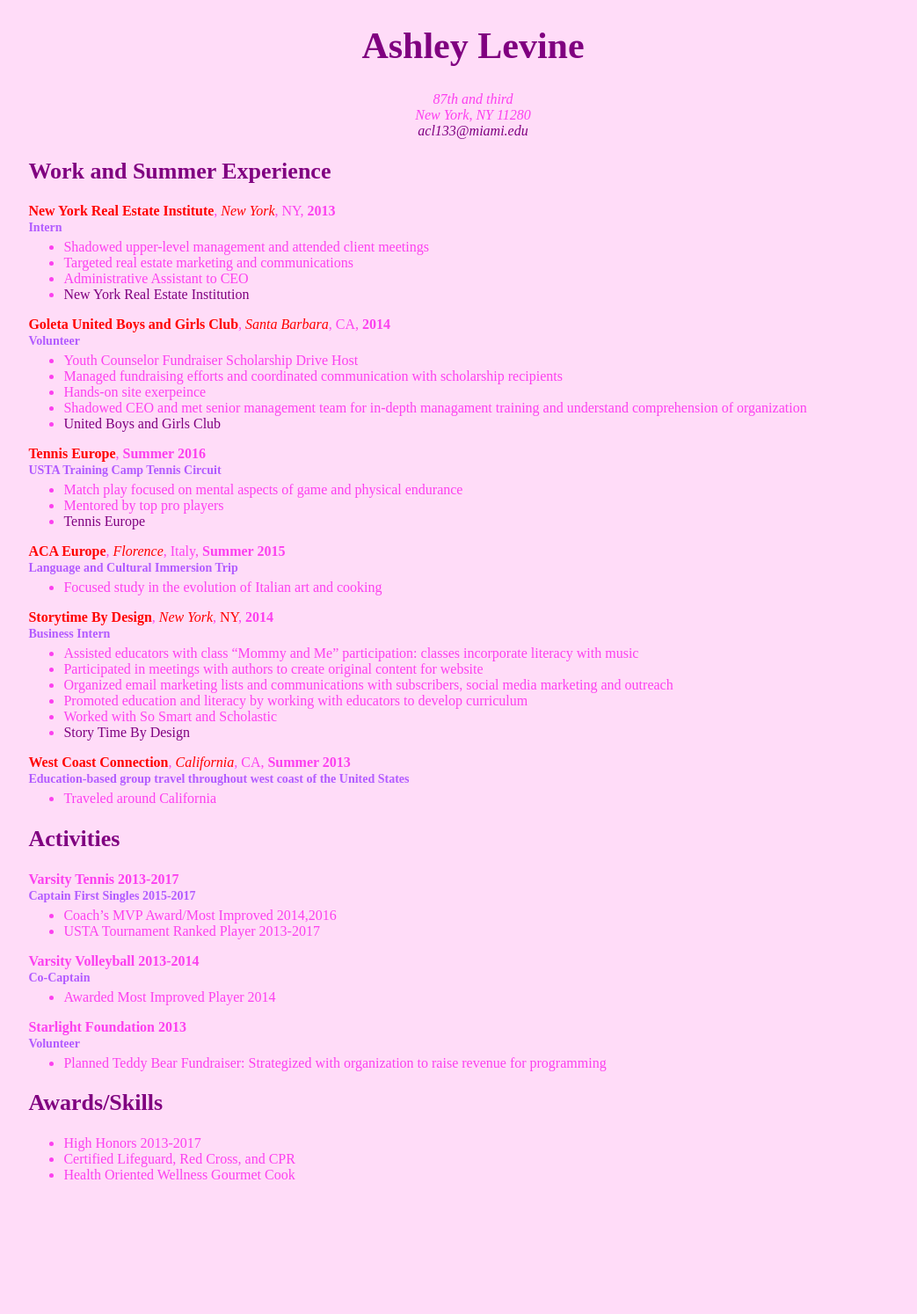
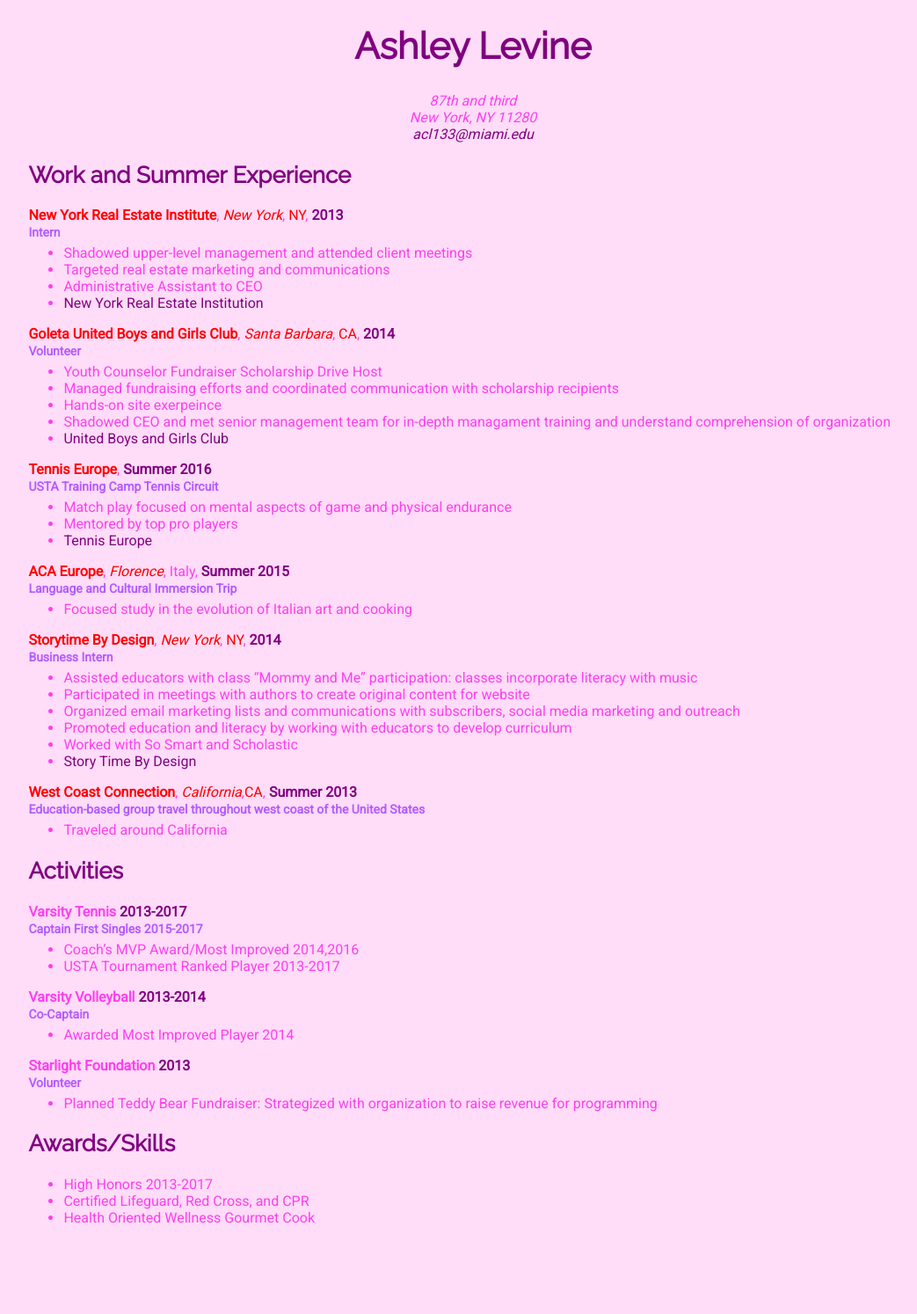
Before and after one commit to ashleycosette/weblab, a PHP site: page /homework/cssresume in a window 1280 px wide. Shown: the whole page at 88% size, without its empty margins (102-1145 px from the left). Before the commit the page ends 1341 px from the top, so only its background shows below. Run offline with PHP 8.4, Linux system fonts and the light colour scheme.

Commit message:
edited CSS resume

```diff
--- a/homework/cssresume/css/master.css
+++ b/homework/cssresume/css/master.css
@@ -1,6 +1,7 @@
 body {
   background: rgba(255, 214, 247, 0.84);
   color: rgb(252, 64, 239);
+  font-family: 'Roboto', sans-serif;
 }
 
 #name {
@@ -10,11 +11,16 @@
   font-size: 42px;
 }
 
+.year {
+  color: purple;
+}
+
 
 
 address {
   color: rgb(252, 64, 239);
   text-align: center;
+  font-family: 'Roboto', sans-serif;
 }
 
 a {
@@ -58,3 +64,7 @@
   color: rgb(178, 91, 255);
   font-size: 14px;
 }
+
+.final {
+ margin-bottom: 100px;
+}
--- a/homework/cssresume/index.html
+++ b/homework/cssresume/index.html
@@ -3,6 +3,7 @@
   <head>
     <meta charset="utf-8">
     <title>Ashley Levine</title>
+    <link href="https://fonts.googleapis.com/css?family=Raleway|Roboto" rel="stylesheet">
     <link rel="stylesheet" href="css/master.css">
   </head>
   <body>
@@ -17,7 +18,7 @@
     <main class="container">
       <h2>Work and Summer Experience</h2>
 
-<strong class="company">New York Real Estate Institute</strong>, <em>New York</em>, NY, <strong>2013</strong><br>
+<strong class="company">New York Real Estate Institute</strong>, <em>New York</em>, <span class="state">NY</span>, <strong class="year">2013</strong><br>
 <b>Intern</b>
 <ul>
     <li>Shadowed upper-level management and attended client meetings</li>
@@ -26,7 +27,7 @@
     <li><a href="http://www.nyrei.com" target="_blank">New York Real Estate Institution</a></li>
 </ul>
 
-<strong  class="company">Goleta United Boys and Girls Club</strong>, <em>Santa Barbara</em>, CA, <strong>2014</strong><br>
+<strong  class="company">Goleta United Boys and Girls Club</strong>, <em>Santa Barbara</em>, <span class="state">CA</span>, <strong class="year">2014</strong><br>
 <b>Volunteer</b>
 <ul>
   <li>Youth Counselor Fundraiser Scholarship Drive Host</li>
@@ -36,7 +37,7 @@
   <li><a href="http://www.unitedbg.org" target="_blank">United Boys and Girls Club</a></li>
 </ul>
 
-<strong  class="company">Tennis Europe</strong>, <strong>Summer 2016</strong><br>
+<strong  class="company">Tennis Europe</strong>, <strong class="year">Summer 2016</strong><br>
 <b>USTA Training Camp Tennis Circuit</b>
 <ul>
   <li>Match play focused on mental aspects of game and physical endurance</li>
@@ -44,13 +45,13 @@
   <li><a href="http://tenniseurope.com/" target="_blank">Tennis Europe</a></li>
 </ul>
 
-<strong  class="company">ACA Europe</strong>, <em>Florence</em>, Italy, <strong>Summer 2015</strong><br>
+<strong  class="company">ACA Europe</strong>, <em>Florence</em>, Italy, <strong class="year">Summer 2015</strong><br>
 <b>Language and Cultural Immersion Trip</b>
 <ul>
   <li>Focused study in the evolution of Italian art and cooking</li>
 </ul>
 
-<strong class="company">Storytime By Design</strong>, <em>New York</em>, <span class="state">NY</span>, <strong>2014</strong><br>
+<strong class="company">Storytime By Design</strong>, <em>New York</em>, <span class="state">NY</span>, <strong class="year">2014</strong><br>
 <b>Business Intern</b>
 <ul>
   <li>Assisted educators with class “Mommy and Me” participation: classes incorporate literacy with music</li>
@@ -61,7 +62,7 @@
   <li><a href="http://storytimebydesign.com/Home.html	" target="_blank">Story Time By Design</a></li>
 </ul>
 
-<strong class="company">West Coast Connection</strong>, <em>California</em>, CA, <strong>Summer 2013</strong><br>
+<strong class="company">West Coast Connection</strong>, <em>California</em>,<span class="state">CA</span>, <strong class="year">Summer 2013</strong><br>
 <b>Education-based group travel throughout west coast of the United States</b>
 <ul>
   <li>Traveled around California</li>
@@ -69,7 +70,7 @@
 
   <h2>Activities</h2>
 
-  <strong>Varsity Tennis</strong> <strong>2013-2017</strong><br>
+  <strong>Varsity Tennis</strong> <strong class="year">2013-2017</strong><br>
 <b>Captain
   First Singles 2015-2017</b>
   <ul>
@@ -77,20 +78,20 @@
       <li>USTA Tournament Ranked Player 2013-2017 </li>
   </ul>
 
-  <strong>Varsity Volleyball</strong> <strong>2013-2014</strong><br>
+  <strong>Varsity Volleyball</strong> <strong class="year">2013-2014</strong><br>
   <b>Co-Captain</b>
   <ul>
       <li>Awarded Most Improved Player 2014</li>
   </ul>
 
-  <strong>Starlight Foundation</strong> <strong>2013</strong><br>
+  <strong>Starlight Foundation</strong> <strong class="year">2013</strong><br>
   <b>Volunteer</b>
   <ul>
       <li>Planned Teddy Bear Fundraiser: Strategized with organization to raise revenue for programming</li>
   </ul>
 
   <h2>Awards/Skills</h2>
-<ul>
+<ul class=final>
   <li>High Honors 2013-2017</li>
   <li>Certified Lifeguard, Red Cross, and CPR</li>
   <li>Health Oriented Wellness Gourmet Cook</li>
```
